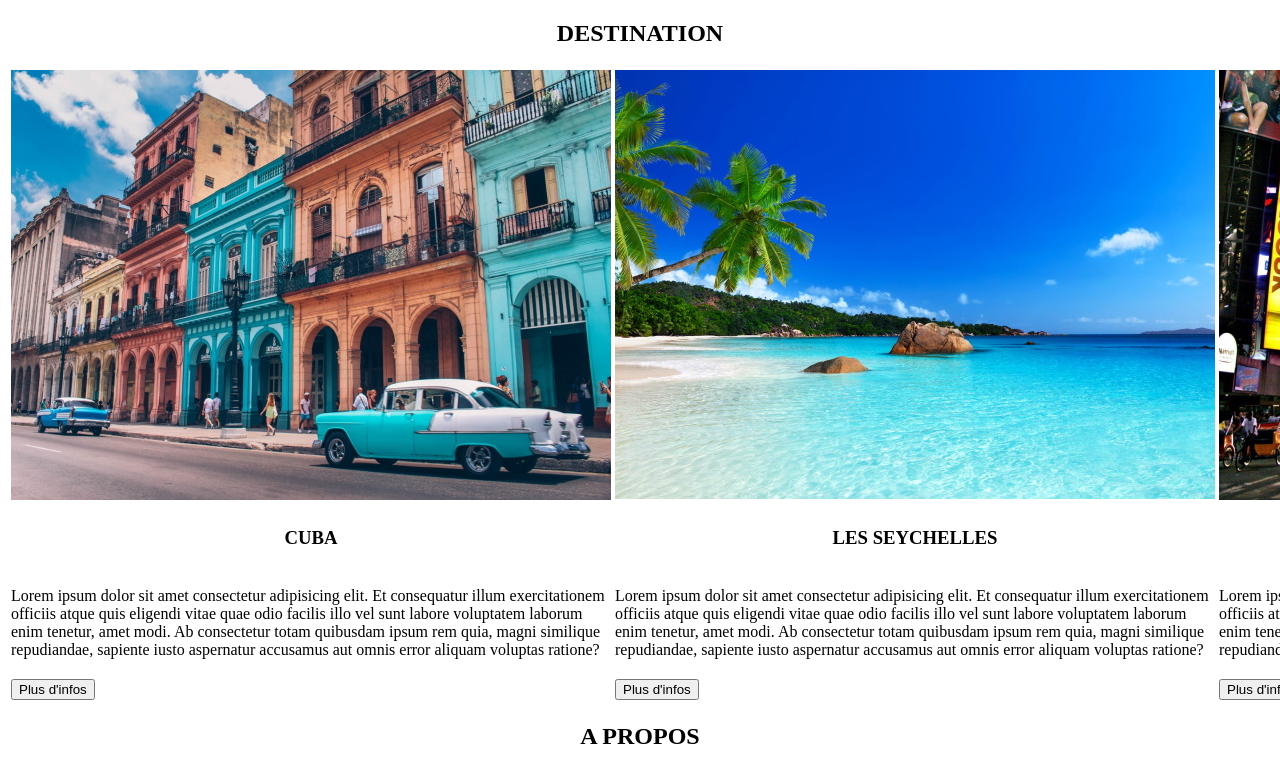
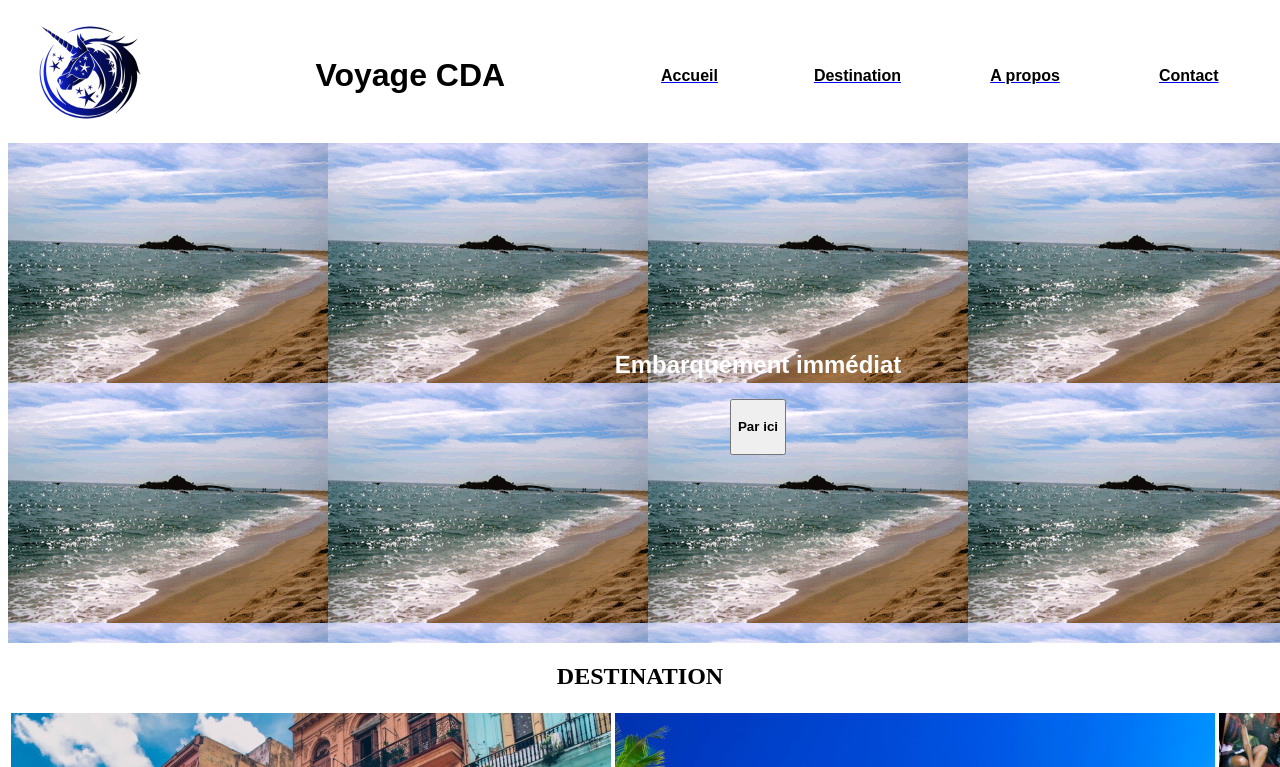
Before and after one commit to Bruno97442/agenceHTML, a plain HTML site: page index.html in a window 1280 px wide. Shown: the top 767 px of the page. Drawn offline with Linux system fonts and the light colour scheme.

Commit message:
Update index.html

```diff
--- a/index.html
+++ b/index.html
@@ -6,6 +6,31 @@
     <title>Document</title>
 </head>
 <body>
+  <header>
+    <table >
+        <thead>
+            <tr>
+                <th><img src="logo.svg" align=”top” width='200px' alt=""></th>
+                <th width = "500px" ><font face="Arial, Helvetica"><h1>Voyage CDA</h1></font></th>
+                <th  width = "200px" ><font color ="black" face="Arial, Helvetica"><a href="Accueil"> <p>Accueil</p</a></font></th>
+                <th width = "200px" ><font color ="black" face="Arial, Helvetica"><a href="Destination"><p>Destination</p</a></font></th>
+                <th width = "200px"><font color ="black" face="Arial, Helvetica"><a href="Destination"></a><a href="A_propos"><p>A propos</p</a></font></th>
+                <th width = "200px"><font color ="black" face="Arial, Helvetica"><a href="Contact"><p>Contact</p</a></font></th>
+            </tr>
+    </table>
+    <table background="embarquement.gif"width="1500" height="500">
+        <thead>
+            <tr>
+                <th align="center">
+                    <font face="Arial, Helvetica" color="white" ><h2>Embarquement immédiat</h2></font>
+                    <button align=><font face="Arial, Helvetica"><h4>Par ici</h4></font></button>
+                </th>
+            </tr>
+        </thead>
+
+</table>
+</header>
+
 <section>
     <table>
         <center><h2>DESTINATION</h2></center>
```
